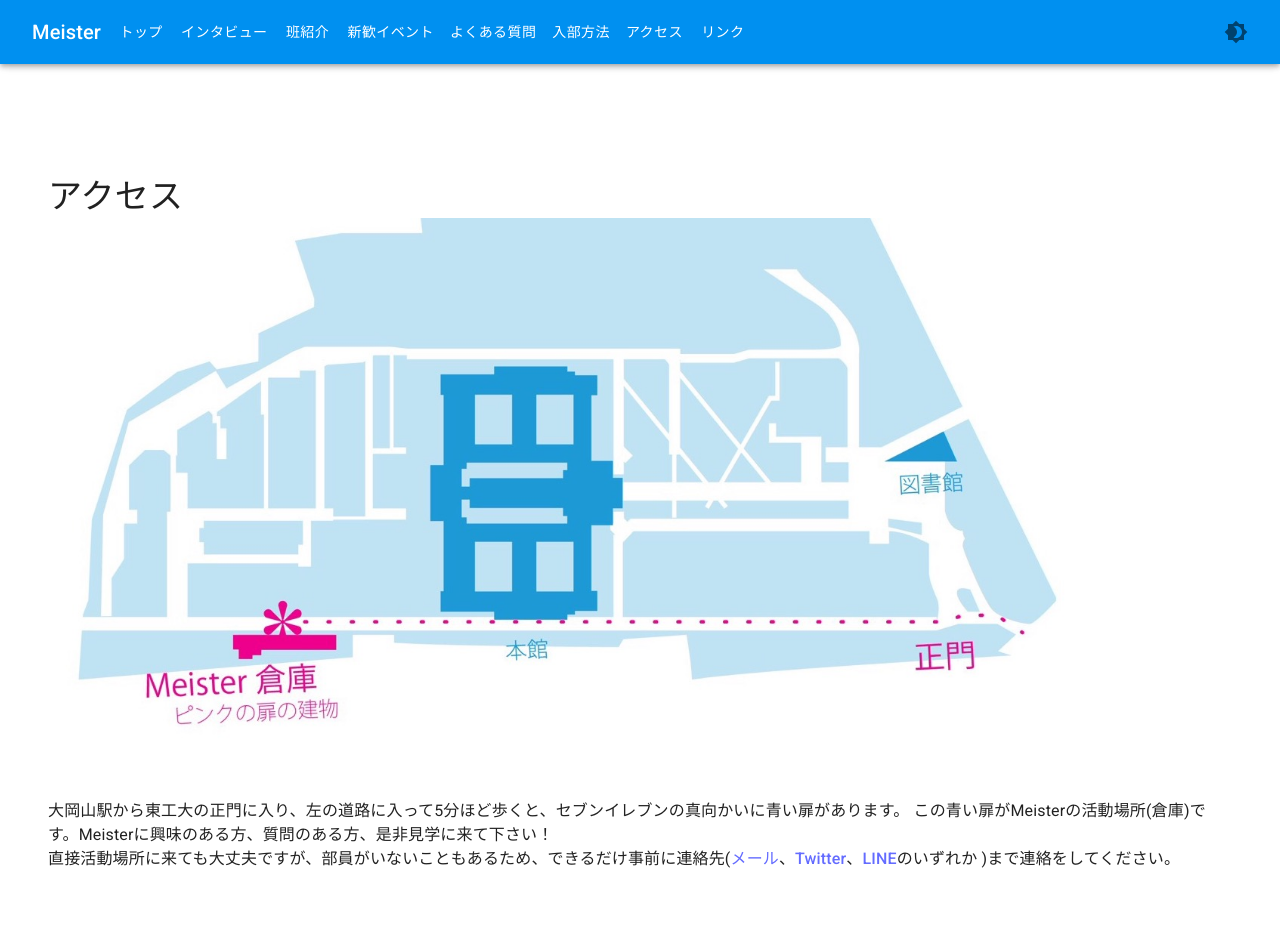
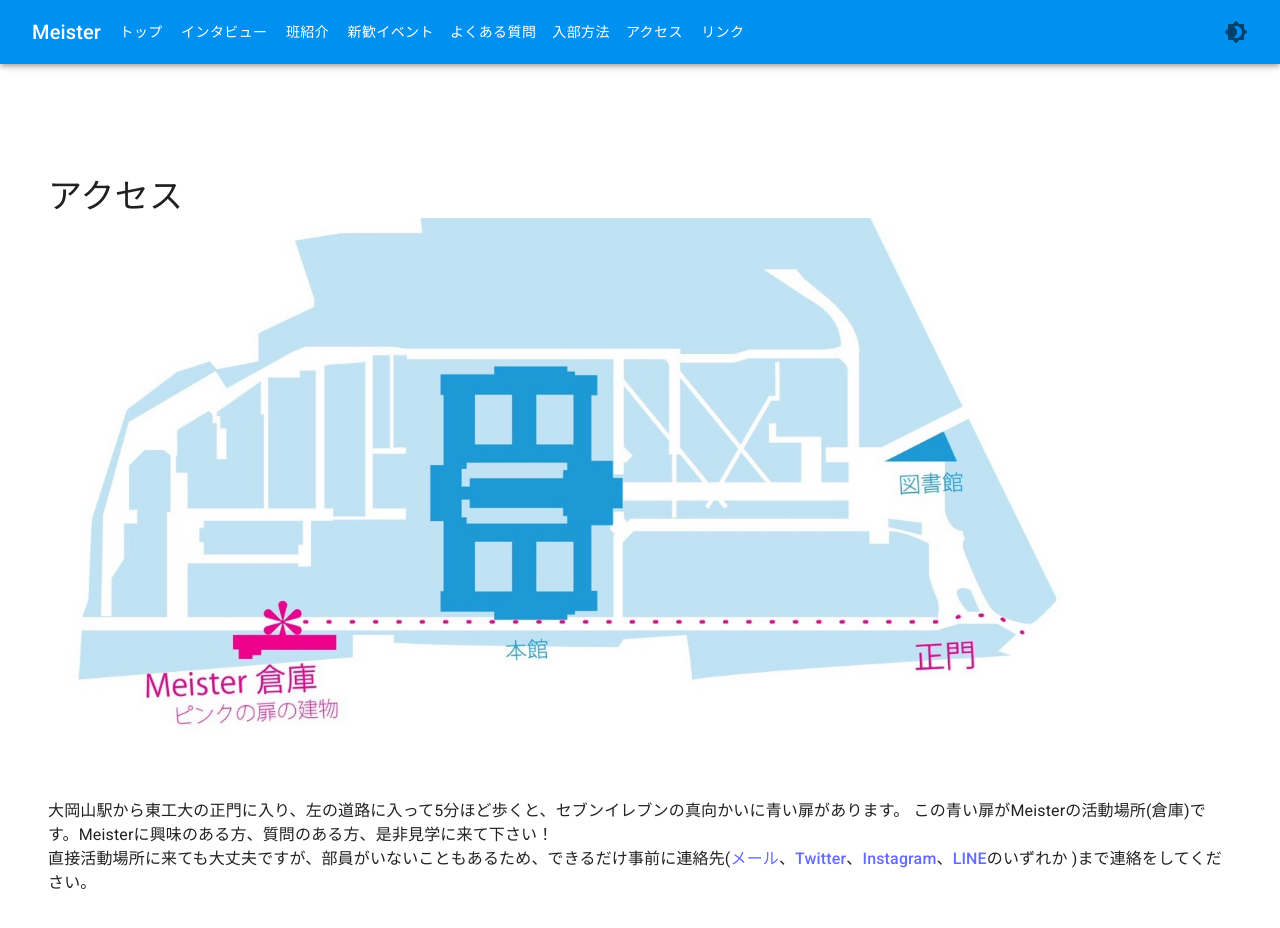
Before and after one commit to TitechMeister/welcome, a React (Vite) app: page /welcome/access in a window 1280 px wide. Shown: the top 928 px of the page. Built offline with nearby package versions, Linux system fonts and the light colour scheme.

Commit message:
メール修正

```diff
--- a/src/pages/Access/Access.tsx
+++ b/src/pages/Access/Access.tsx
@@ -12,8 +12,9 @@ function Access() {
             </Typography>
             <Typography>
             直接活動場所に来ても大丈夫ですが、部員がいないこともあるため、できるだけ事前に連絡先(
-                  <a href="mailto:meisterwelcome2021@gmail.com">メール</a>、
+                  <a href="mailto:meister.shinkan2025@gmail.com">メール</a>、
                   <a href="https://twitter.com/Meister_2023">Twitter</a>、
+                  <a href="https://www.instagram.com/tokyotechmeister_pr?igsh=MW1ieTdmdmt1d3Mxcw%3D%3D&utm_source=qr">Instagram</a>、
                   <a href="https://liff.line.me/1645278921-kWRPP32q/?accountId=722fzwlk">LINE</a>
                   のいずれか )まで連絡をしてください。
             </Typography>
--- a/src/pages/Links/Links.tsx
+++ b/src/pages/Links/Links.tsx
@@ -1,6 +1,5 @@
 import { Typography, Card, Stack, List, ListItem, Avatar } from '@mui/material';
 import TwitterIcon from '@mui/icons-material/Twitter';
-import instagramIcon from '@mui/icons-material/instagram';
 import YouTubeIcon from '@mui/icons-material/YouTube';
 import GitHubIcon from '@mui/icons-material/GitHub';
 import HomeIcon from '@mui/icons-material/Home';
```
